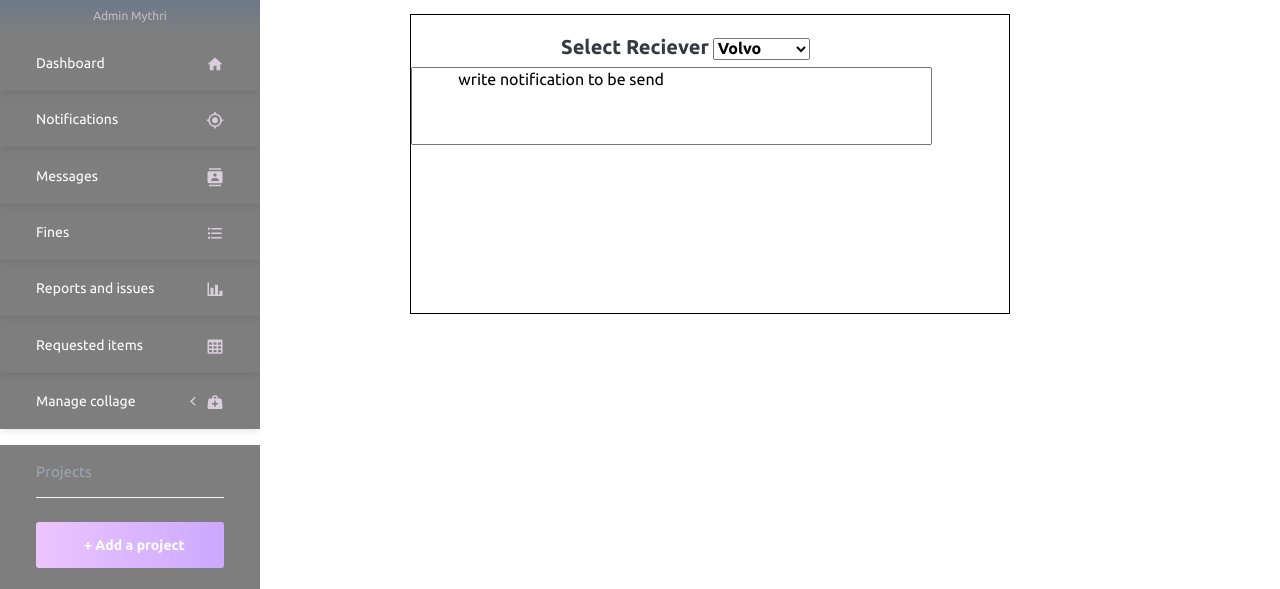
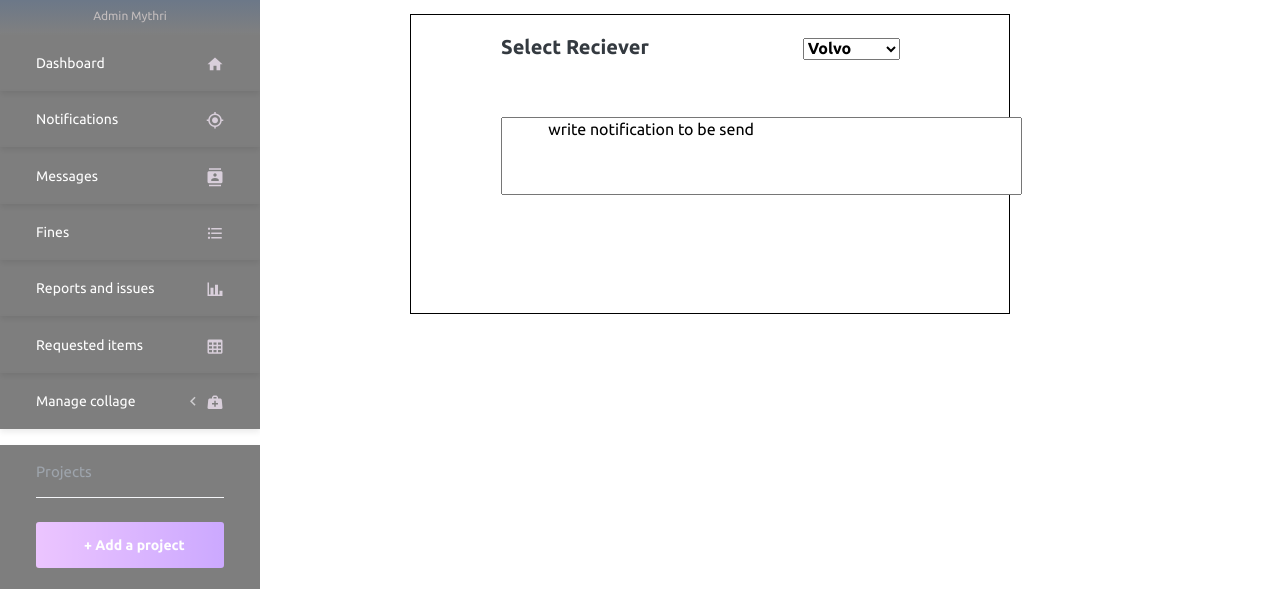
Before and after one commit to spacejj320/dashboard-work, a website: page notification.html in a window 1280 px wide. Shown: the part 206-795 px from the top of the page. Drawn offline with nearby package versions, Linux system fonts and the light colour scheme; files that its build step writes are made by us from their sources.

Commit message:
Update notification.html

```diff
--- a/notification.html
+++ b/notification.html
@@ -264,16 +264,16 @@
         <div class="noti-box">
 
           <div class="noti-box2">
-            <label for="cars" style="font-size: 20px;">Select Reciever</Select></label>
+            <label for="cars" style="font-size: 20px;margin-left: -60px;">Select Reciever</label>
 
-            <select name="cars" id="cars">
+            <select name="cars" style="margin-left: 150px;">
               <option value="volvo">Volvo</option>
               <option value="saab">Saab</option>
               <option value="mercedes">Mercedes</option>
               <option value="audi">Audi</option>
             </select>
           </div>
-          <textarea id="w3review" name="w3review" rows="4" cols="50">
+          <textarea style="margin-left: 90px;margin-top: 50px;" name="w3review" rows="4" cols="50">
             write notification to be send
             </textarea>
 
```
